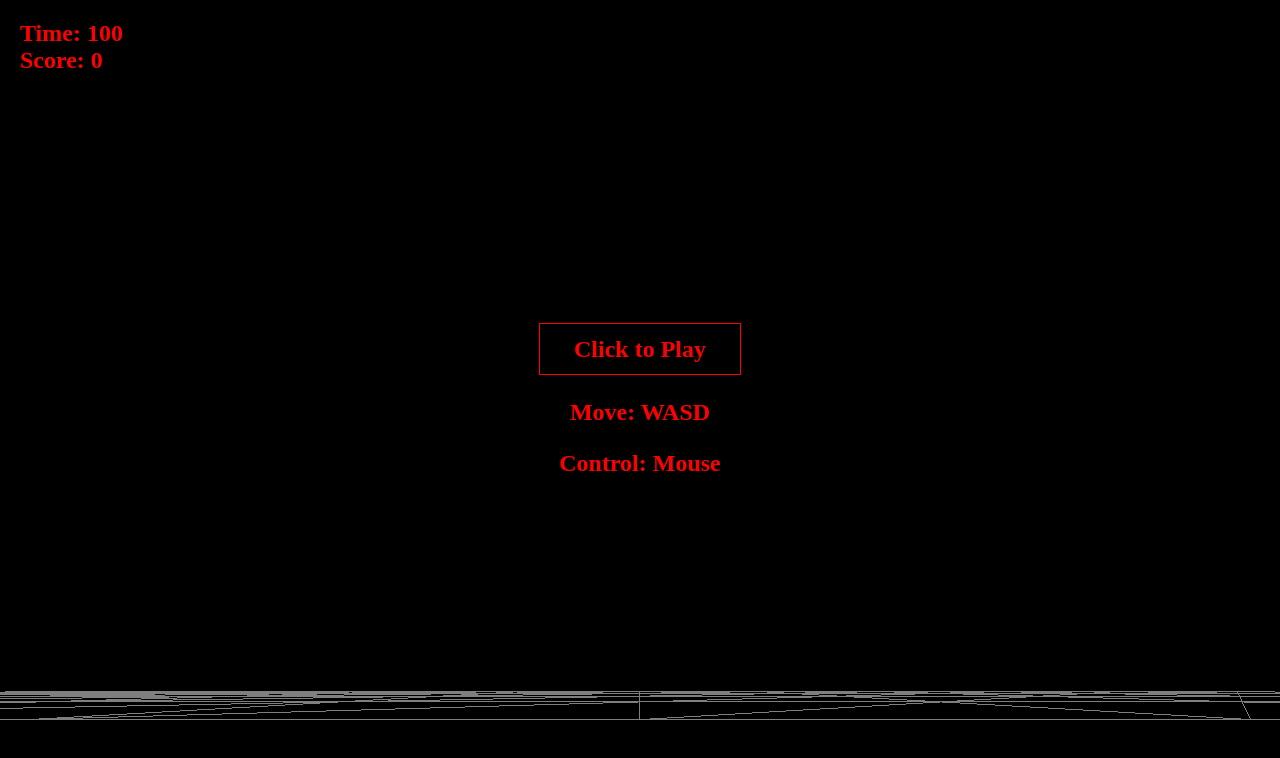
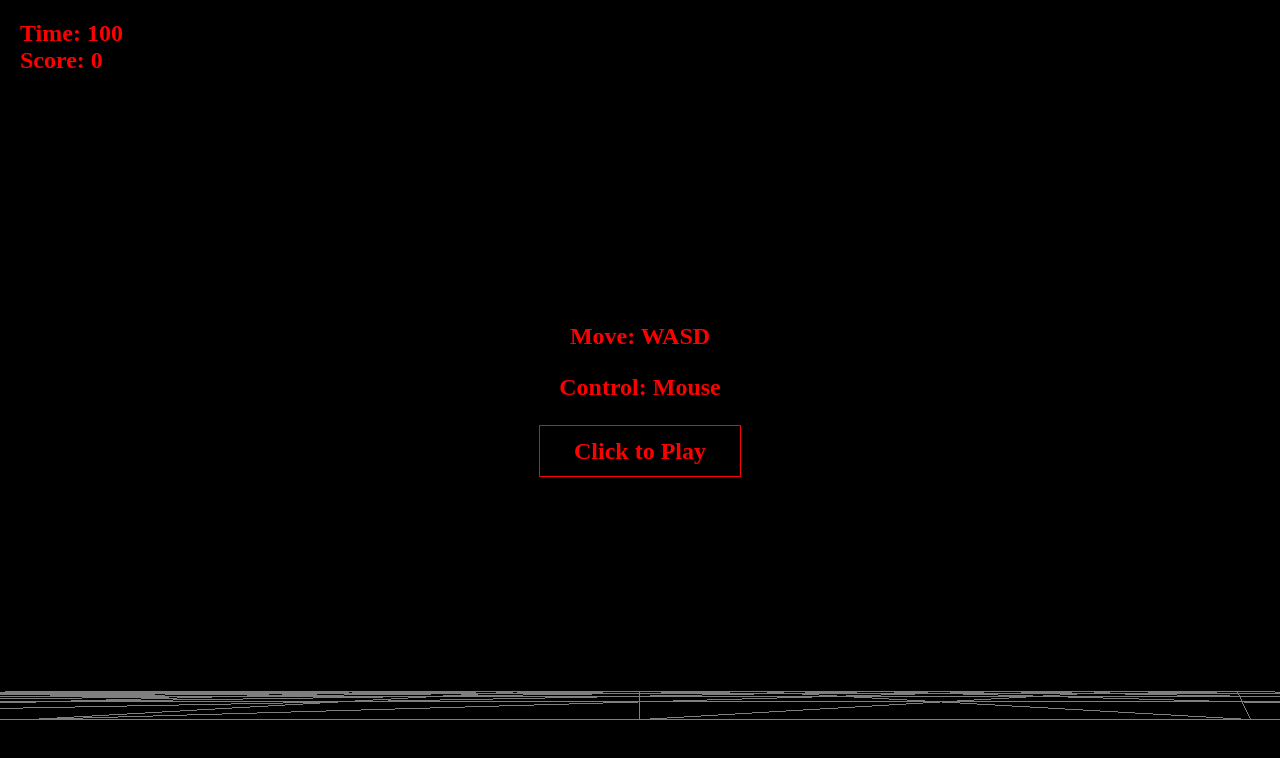
Before and after one commit to kim-young-dong/eyesstudios, a Nuxt app: page / in a window 1280 px wide. Shown: the top 758 px of the page. Built offline with nearby package versions, Linux system fonts and the light colour scheme; no server answers.

Commit message:
style: play버튼 위치 변경

```diff
--- a/pages/index.vue
+++ b/pages/index.vue
@@ -262,11 +262,11 @@ onMounted(() => {
     <div v-show="!isLocked" class="game-rules">
       <div v-if="isLoding">Loding...</div>
       <div v-else>
-        <p class="playButton" @click="pointerLock">Click to Play</p>
         <div class="rules">
           <p>Move: WASD</p>
           <p>Control: Mouse</p>
         </div>
+        <p class="playButton" @click="pointerLock">Click to Play</p>
       </div>
     </div>
   </div>
```
